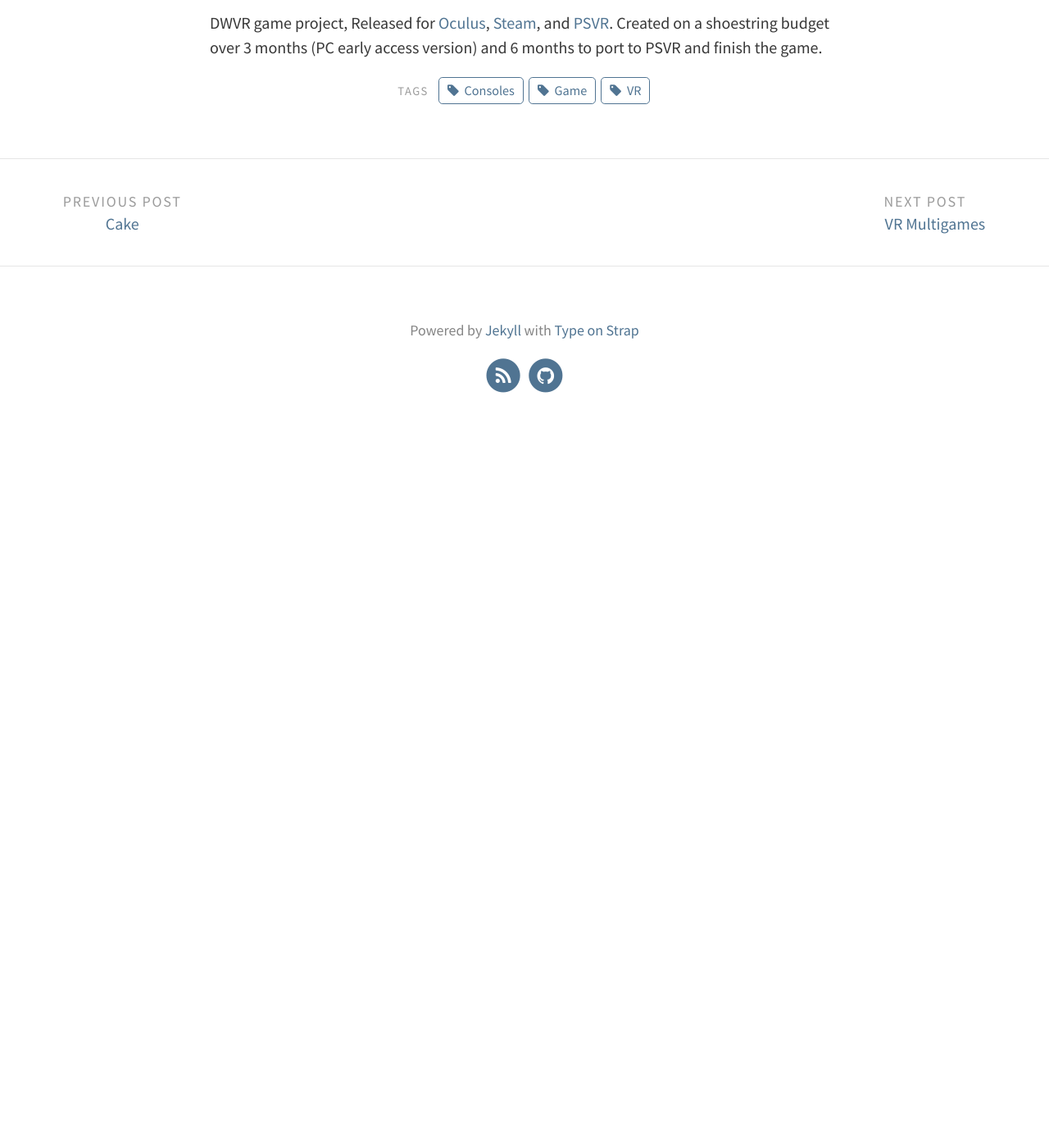
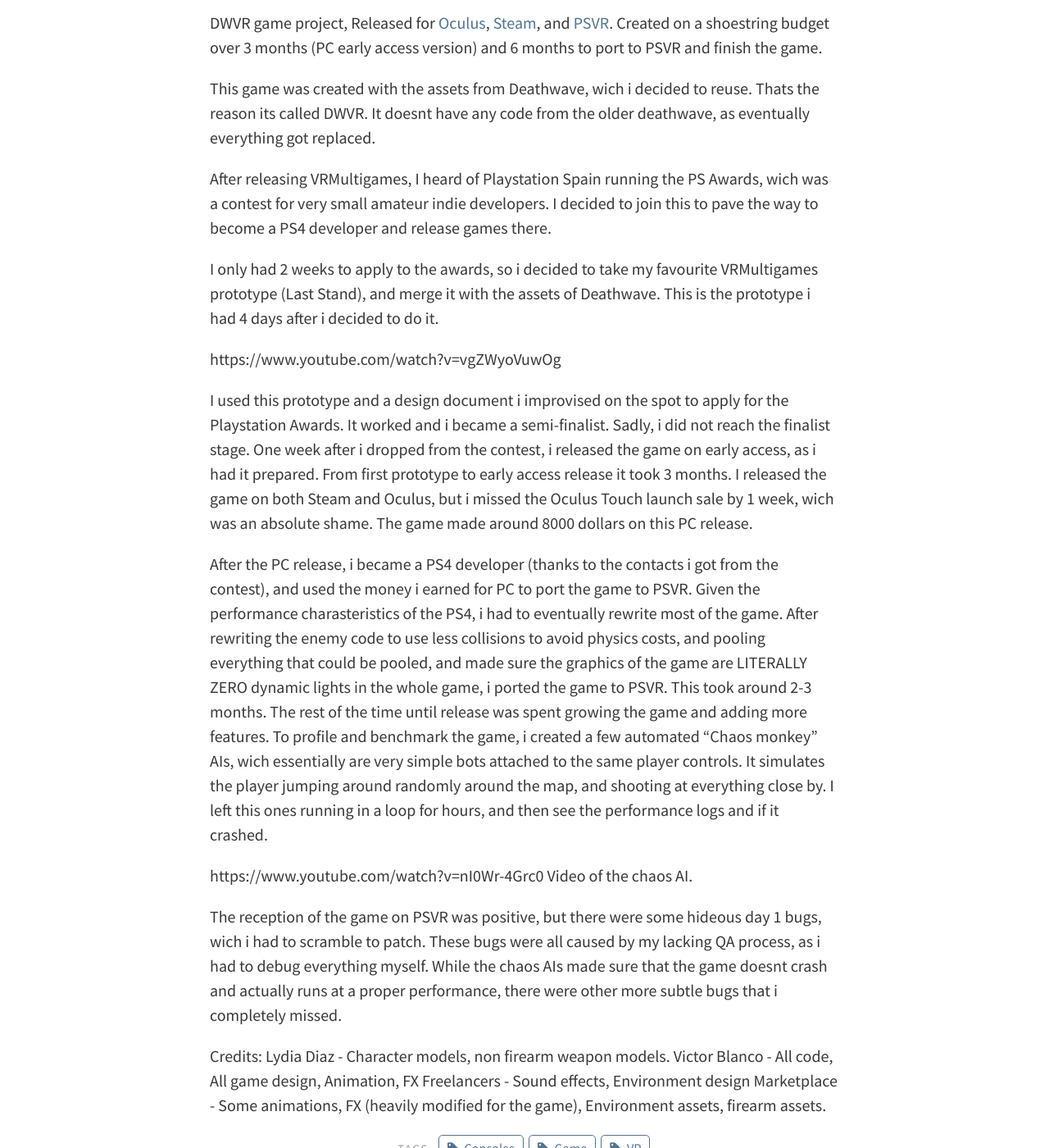
Before and after one commit to vblanco20-1/vblanco20-1.github.io, a Jekyll site: the page built from _portfolio/dwvr.md, in a window 1280 px wide and 1400 px high, scrolled down 472 px. Shown: the whole window at 82% size. Built offline with Jekyll 4.4.1, drawn with Linux system fonts in a browser that asks for light colours; before the commit the page ends 1036 px from its top, so only the background shows below that.

Commit message:
Improved DWVR and multigames

```diff
--- a/_portfolio/dwvr.md
+++ b/_portfolio/dwvr.md
@@ -8,3 +8,25 @@
 ---
 
 DWVR game project, Released for [Oculus](https://www.oculus.com/experiences/rift/1171112789643848/), [Steam](http://store.steampowered.com/app/520750/DWVR/), and [PSVR](https://store.playstation.com/en-us/product/UP3089-CUSA09805_00-000000000000DWVR). Created on a shoestring budget over 3 months (PC early access version) and 6 months to port to PSVR and finish the game.
+
+This game was created with the assets from Deathwave, wich i decided to reuse. Thats the reason its called DWVR. It doesnt have any code from the older deathwave, as eventually everything got replaced.
+
+After releasing VRMultigames, I heard of Playstation Spain running the PS Awards, wich was a contest for very small amateur indie developers. I decided to join this to pave the way to become a PS4 developer and release games there.
+
+I only had 2 weeks to apply to the awards, so i decided to take my favourite VRMultigames prototype (Last Stand), and merge it with the assets of Deathwave. This is the prototype i had 4 days after i decided to do it.
+
+https://www.youtube.com/watch?v=vgZWyoVuwOg
+
+I used this prototype and a design document i improvised on the spot to apply for the Playstation Awards. It worked and i became a semi-finalist. Sadly, i did not reach the finalist stage. One week after i dropped from the contest, i released the game on early access, as i had it prepared. From first prototype to early access release it took 3 months. I released the game on both Steam and Oculus, but i missed the Oculus Touch launch sale by 1 week, wich was an absolute shame. The game made around 8000 dollars on this PC release.
+
+After the PC release, i became a PS4 developer (thanks to the contacts i got from the contest), and used the money i earned for PC to port the game to PSVR. Given the performance charasteristics of the PS4, i had to eventually rewrite most of the game. After rewriting the enemy code to use less collisions to avoid physics costs, and pooling everything that could be pooled, and made sure the graphics of the game are LITERALLY ZERO dynamic lights in the whole game, i ported the game to PSVR. This took around 2-3 months. The rest of the time until release was spent growing the game and adding more features. To profile and benchmark the game, i created a few automated "Chaos monkey" AIs, wich essentially are very simple bots attached to the same player controls. It simulates the player jumping around randomly around the map, and shooting at everything close by. I left this ones running in a loop for hours, and then see the performance logs and if it crashed.
+
+https://www.youtube.com/watch?v=nI0Wr-4Grc0 Video of the chaos  AI.
+
+The reception of the game on PSVR was positive, but there were some hideous day 1 bugs, wich i had to scramble to patch. These bugs were all caused by my lacking QA process, as i had to debug everything myself. While the chaos AIs made sure that the game doesnt crash and actually runs at a proper performance, there were other more subtle bugs that i completely missed.
+
+Credits:
+Lydia Diaz - Character models, non firearm weapon models.
+Victor Blanco - All code, All game design, Animation, FX
+Freelancers - Sound effects, Environment design
+Marketplace - Some animations, FX (heavily modified for the game), Environment assets, firearm assets.
```
Also changed, not shown: _portfolio/vrmultigames.md (+1 -1 lines).
